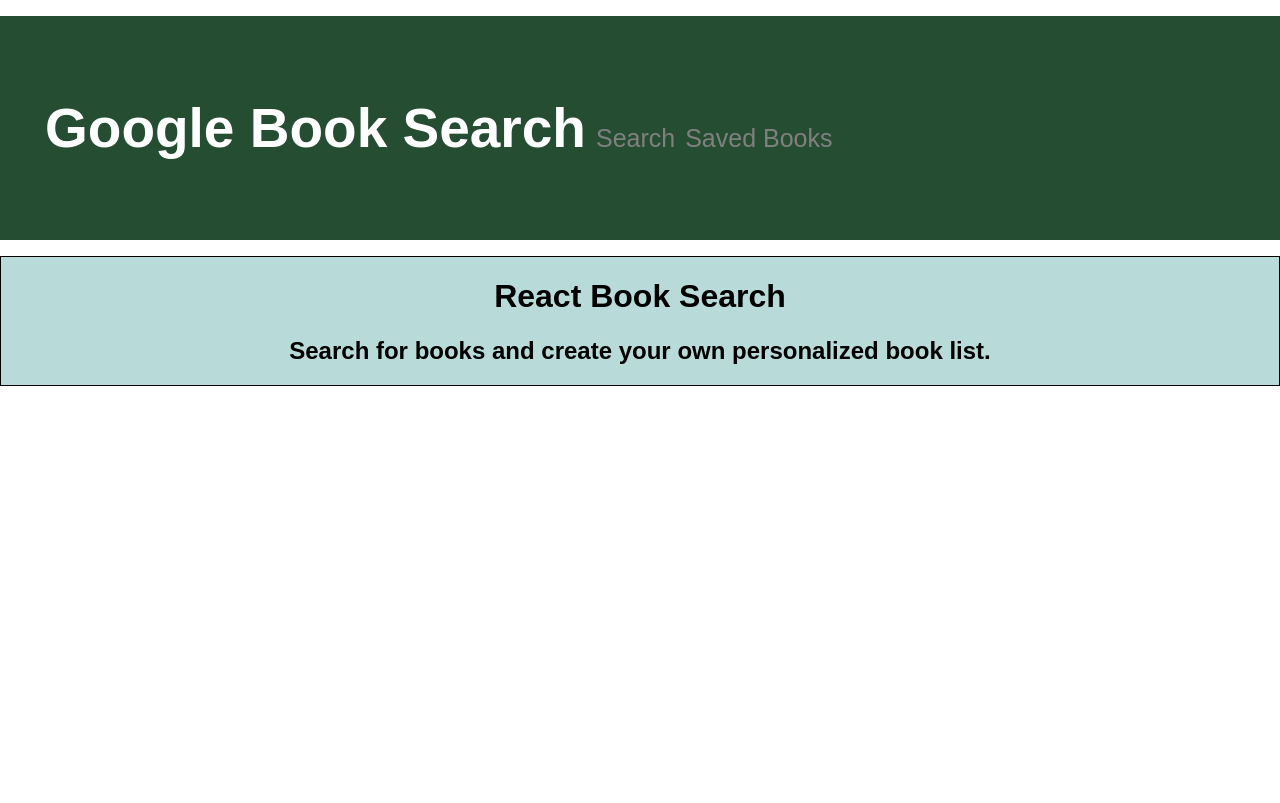
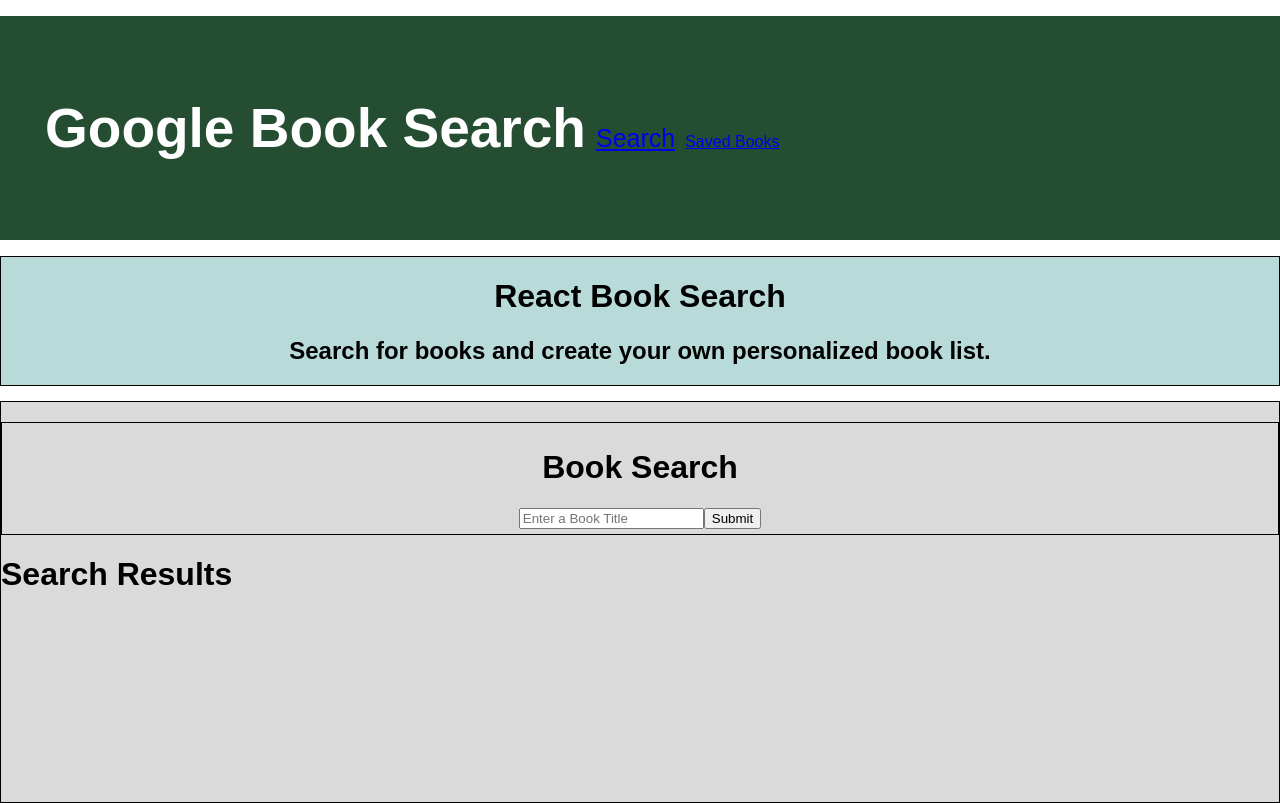
Before and after one commit to michaelabee/book-search, a React (Create React App) app in the folder client/: page /search in a window 1280 px wide. Built offline with nearby package versions, Linux system fonts and the light colour scheme; no server answers.

Commit message:
added react-router routing and api calls

```diff
--- a/client/package.json
+++ b/client/package.json
@@ -6,7 +6,8 @@
   "dependencies": {
     "react": "^16.6.3",
     "react-dom": "^16.6.3",
-    "react-scripts": "^2.1.1"
+    "react-scripts": "^2.1.1",
+    "react-router-dom": "^5.0.1"
   },
   "scripts": {
     "start": "react-scripts start",
--- a/client/src/App.js
+++ b/client/src/App.js
@@ -1,20 +1,27 @@
 import React, { Component } from "react";
-import API from "../api/api";
+import {BrowserRouter as Router, Route, Switch} from "react-router-dom"
+
 import Navbar from "./components/navbar/navbar";
 import Banner from "./components/banner/Banner";
-import Search from "./components/search/search";
+
 import Results from "./components/resultsContainer/results";
 import Saved from "./components/savedContainer/saved"
-import Card from "./components/card/card"
+
 import "./App.css";
 
 class App extends Component {
+
   render() {
     return (
-      <div>
-      <Navbar/>
-      <Banner/>
-      </div>
+        <Router>
+            <Navbar />
+            <Banner/>
+            <Switch>
+              <Route exact path="/" component={Saved} />
+              <Route exact path="/search" component={Results} />
+              {/* <Route component={NoMatch} /> */}
+            </Switch>
+        </Router>
     );
   }
 }
--- /dev/null
+++ b/client/src/api/api.js
@@ -0,0 +1,10 @@
+const axios = require("axios");
+
+var API_KEY = "AIzaSyAdCuZIysFDvikGCFn_KRWSGuqmTfvIOu4";
+var query = "holes";
+
+export default {
+    searchBooks: function() {
+      return axios.get("https://www.googleapis.com/books/v1/volumes?q=" + query + "&key=" + API_KEY);
+    },
+  };
--- a/client/src/components/navbar/navbar.js
+++ b/client/src/components/navbar/navbar.js
@@ -1,4 +1,5 @@
 import React from "react";
+import {Link} from "react-router-dom"
 import "./navbar.css";
 
 function Navbar (){
@@ -8,11 +9,11 @@
         <li id="title">
           <p>Google Book Search</p>
         </li>
-        <li class="item">
-          <a>Search</a>
+        <li className="item">
+          <Link to={"/search"}>Search</Link>
         </li>
         <li>
-          <a class="item">Saved Books</a>
+        <Link to={"/"}>Saved Books</Link>
         </li>
       </ul>
     </nav>
--- a/client/src/components/resultsContainer/results.js
+++ b/client/src/components/resultsContainer/results.js
@@ -1,12 +1,26 @@
-import React from "react";
+import React, {Component} from "react";
+import Search from "../search/search";
+import Card from "../card/card";
+import API from "../../api/api";
 import "./results.css";
 
-function Results() {
+class Results extends Component {
+
+  componentDidMount(){
+    API.searchBooks().then(function(results){
+      console.log(results.data.items);
+    });
+  };
+
+  render(){
   return (
     <div id="results-container">
+      <Search/>
       <h1>Search Results</h1>
+      {/* <Card/> */}
     </div>
   );
+  }
 }
 
 export default Results;
```
Also changed, not shown: 1 other file (tests, documents, lock files or other folders).
